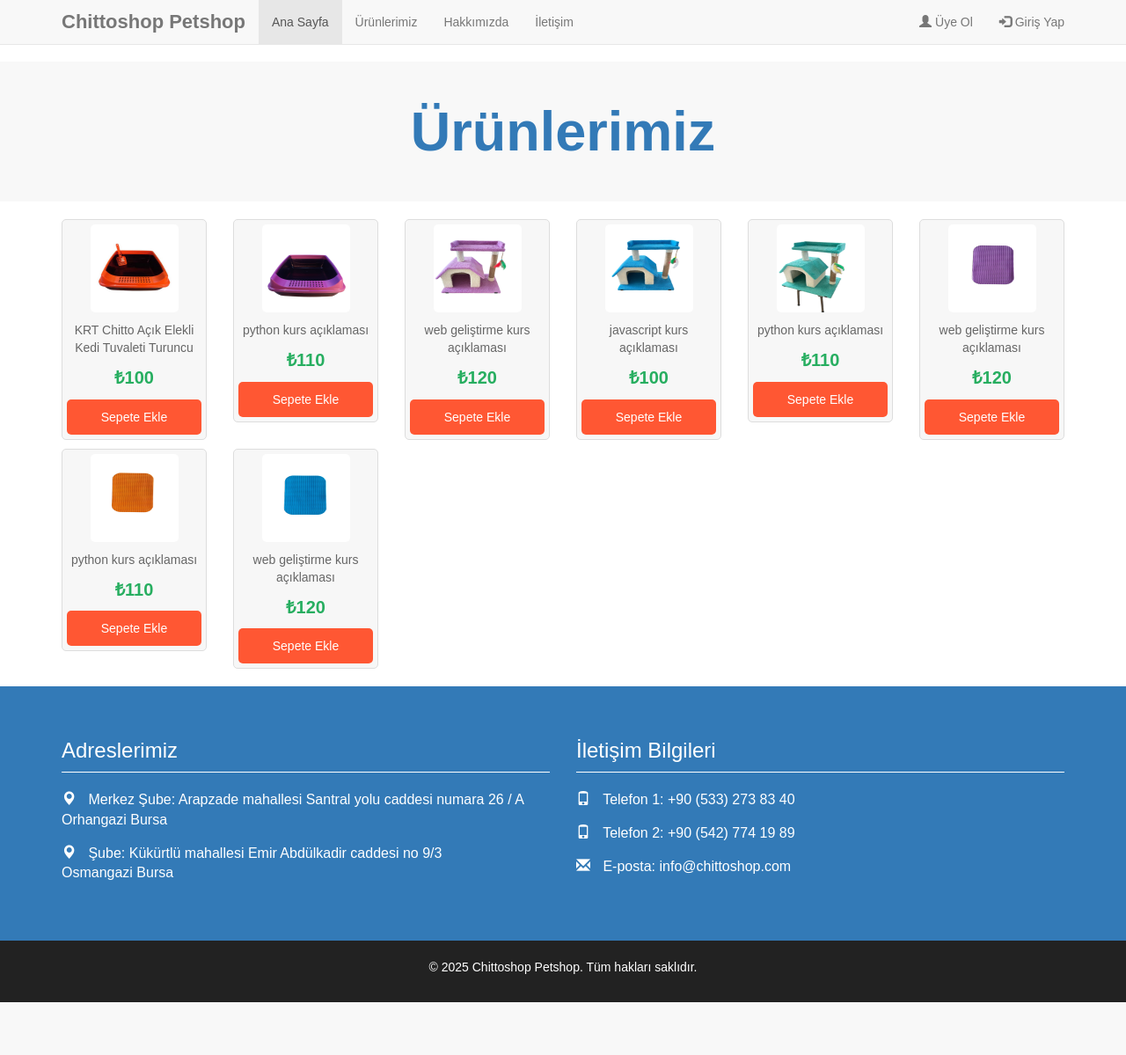
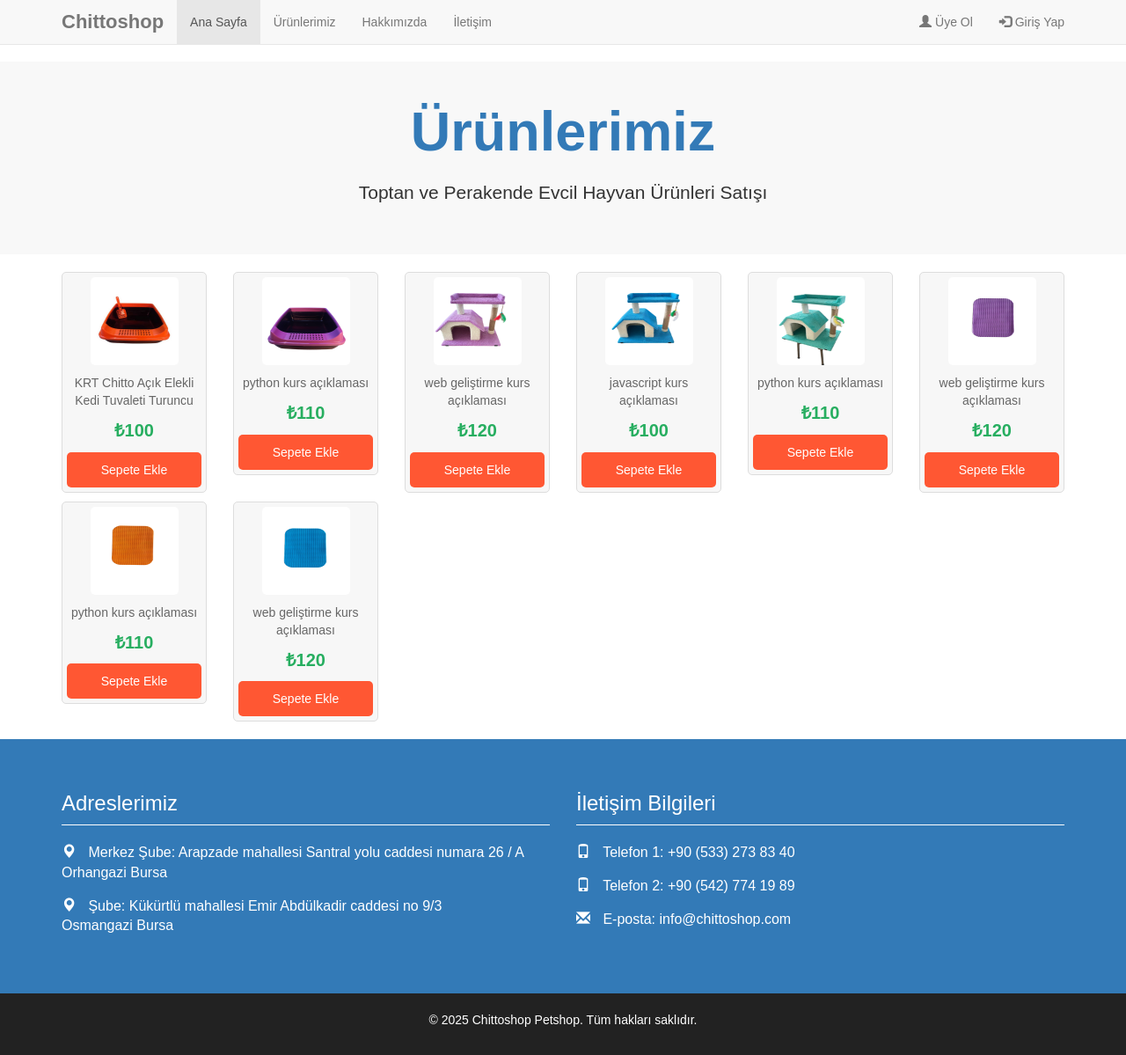
Before and after one commit to xbios/chitto, a Django app: page /shop/ in a window 1280 px wide. Shown: the whole page at 88% size. Before the commit the page ends 1139 px from the top, so only its background shows below. Run offline with Django 4.2, Linux system fonts and the light colour scheme; some libraries are stand-ins or nearby versions.

Commit message:
refactor templates and update contact information; remove unused sections and enhance layout

```diff
--- a/shop/templates/shop/index.html
+++ b/shop/templates/shop/index.html
@@ -11,21 +11,16 @@
 {% endblock %}
 
 {% block content %}
-<!-- Ana İçerik - Jumbotron -->
+
+  <!-- Ana İçerik - Jumbotron -->
   <div class="jumbotron" >
     <div class="container">
       <h1>Ürünlerimiz</h1>
-      {% comment %} <p>Toptan ve Perakende Evcil Hayvan Ürünleri Satışı</p>
-      <p>
-        <a class="btn btn-primary btn-lg" href="#" role="button">Ürünlerimizi Keşfedin</a>
-        <a class="btn btn-default btn-lg" href="#" role="button">Bize Ulaşın</a>
-      </p> {% endcomment %}
+      <p>Toptan ve Perakende Evcil Hayvan Ürünleri Satışı</p>
     </div>
   </div>
 
-
-
-    <!-- Ürün Listesi -->
+  <!-- Ürün Listesi -->
   <div class="product-list">
     <div class="container">
       <div class="row">
@@ -45,35 +40,6 @@
     </div>
   </div>
 
-    <!-- İletişim Bilgileri -->
-  <div class="contact-info">
-    <div class="container">
-      <div class="row">
-        <div class="col-md-6">
-          <h3>Adreslerimiz</h3>
-          <p><i class="glyphicon glyphicon-map-marker"></i> Merkez Şube: Arapzade mahallesi Santral yolu caddesi numara
-            26 / A <br> Orhangazi Bursa</p>
-          <p><i class="glyphicon glyphicon-map-marker"></i> Şube: Kükürtlü mahallesi Emir Abdülkadir caddesi no
-            9/3 <br> Osmangazi Bursa</p>
-        </div>
-        <div class="col-md-6">
-          <h3>İletişim Bilgileri</h3>
-          <p><i class="glyphicon glyphicon-phone"></i> Telefon 1: +90 (533) 273 83 40</p>
-          <p><i class="glyphicon glyphicon-phone"></i> Telefon 2: +90 (542) 774 19 89</p>
-          <p><i class="glyphicon glyphicon-envelope"></i> E-posta: info@chittoshop.com</p>
-        </div>
-      </div>
-    </div>
-  </div>
-
-    <!-- Footer -->
-  <footer>
-    <div class="container">
-      <p>&copy; 2025 Chittoshop Petshop. Tüm hakları saklıdır.</p>
-    </div>
-  </footer>
-
-
 {% endblock %}
 
 {% block js_files %}
--- a/templates/layout.html
+++ b/templates/layout.html
@@ -147,6 +147,33 @@
     <!-- Main content -->
     {% block content %}{% endblock %}
 
+  <!-- İletişim Bilgileri -->
+  <div class="contact-info">
+    <div class="container">
+      <div class="row">
+        <div class="col-md-6">
+          <h3>Adreslerimiz</h3>
+          <p><i class="glyphicon glyphicon-map-marker"></i> Merkez Şube: Arapzade mahallesi Santral yolu caddesi numara
+            26 / A <br> Orhangazi Bursa</p>
+          <p><i class="glyphicon glyphicon-map-marker"></i> Şube: Kükürtlü mahallesi Emir Abdülkadir caddesi no
+            9/3 <br> Osmangazi Bursa</p>
+        </div>
+        <div class="col-md-6">
+          <h3>İletişim Bilgileri</h3>
+          <p><i class="glyphicon glyphicon-phone"></i> Telefon 1: <span>+90 (533) 273 83 40</span></p>
+          <p><i class="glyphicon glyphicon-phone"></i> Telefon 2: <span>+90 (542) 774 19 89</span></p>
+          <p><i class="glyphicon glyphicon-envelope"></i> E-posta: info@chittoshop.com</p>
+        </div>
+      </div>
+    </div>
+  </div>
+
+  <!-- Footer -->
+  <footer>
+    <div class="container">
+      <p>&copy; 2025 Chittoshop Petshop. Tüm hakları saklıdır.</p>
+    </div>
+  </footer>
 
     <!-- jQuery ve Bootstrap JS -->
     <script src="https://cdnjs.cloudflare.com/ajax/libs/jquery/1.12.4/jquery.min.js"></script>
--- a/templates/partials/_nav.html
+++ b/templates/partials/_nav.html
@@ -9,7 +9,7 @@
           <span class="icon-bar"></span>
           <span class="icon-bar"></span>
         </button>
-        <a class="navbar-brand" href="#">Chittoshop Petshop</a>
+        <a class="navbar-brand" href="#">Chittoshop</a>
       </div>
 
       <div class="collapse navbar-collapse" id="navbar">
```
Also changed, not shown: page/templates/page/index.html (+3 -30 lines), 1 other file.
